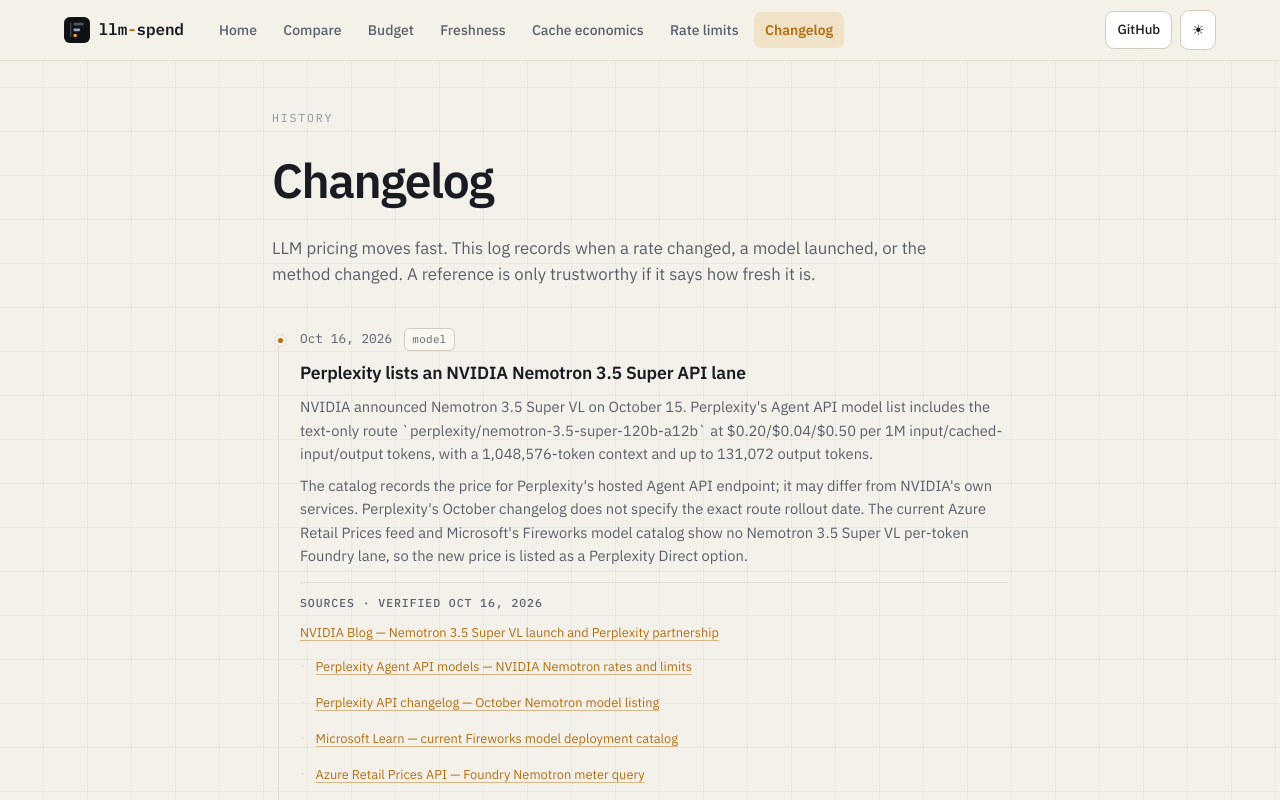
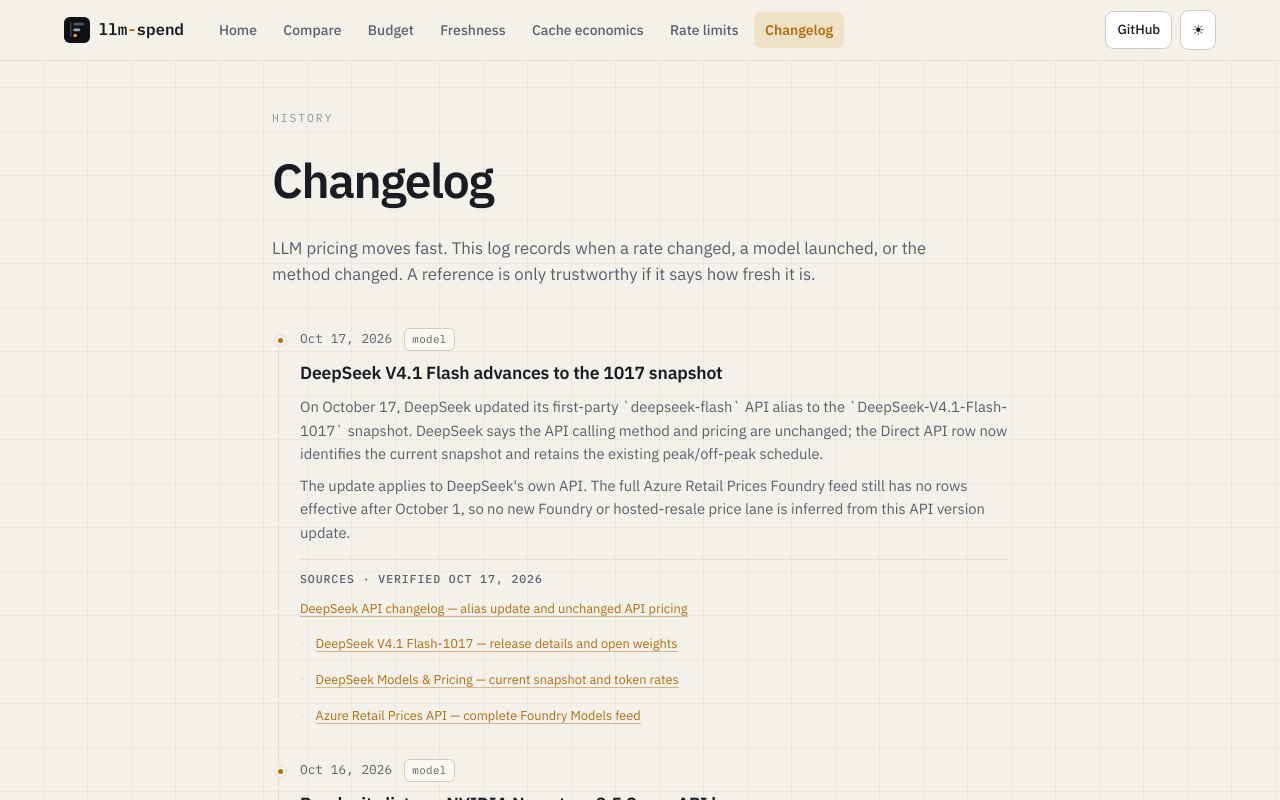
Before and after one commit to realgarit/llm-spend, a Next.js app: page /changelog in a window 1280 px wide. Shown: the top 800 px of the page. Built offline with nearby package versions, Linux system fonts and the light colour scheme.

Commit message:
Track DeepSeek V4.1 Flash 1017 update

```diff
--- a/src/data/changelog.ts
+++ b/src/data/changelog.ts
@@ -23,6 +23,34 @@
  */
 export const changelog: ChangelogEntry[] = [
   {
+    date: "2026-10-17",
+    title: "DeepSeek V4.1 Flash advances to the 1017 snapshot",
+    tag: "model",
+    body: [
+      "On October 17, DeepSeek updated its first-party `deepseek-flash` API alias to the `DeepSeek-V4.1-Flash-1017` snapshot. DeepSeek says the API calling method and pricing are unchanged; the Direct API row now identifies the current snapshot and retains the existing peak/off-peak schedule.",
+      "The update applies to DeepSeek's own API. The full Azure Retail Prices Foundry feed still has no rows effective after October 1, so no new Foundry or hosted-resale price lane is inferred from this API version update.",
+    ],
+    sources: [
+      {
+        label: "DeepSeek API changelog — alias update and unchanged API pricing",
+        href: "https://api-docs.deepseek.com/updates/",
+      },
+      {
+        label: "DeepSeek V4.1 Flash-1017 — release details and open weights",
+        href: "https://api-docs.deepseek.com/news/news261017/",
+      },
+      {
+        label: "DeepSeek Models & Pricing — current snapshot and token rates",
+        href: "https://api-docs.deepseek.com/quick_start/pricing/?model_version=DeepSeek-V4-Pro-0813",
+      },
+      {
+        label: "Azure Retail Prices API — complete Foundry Models feed",
+        href: "https://prices.azure.com/api/retail/prices?%24filter=serviceName%20eq%20%27Foundry%20Models%27",
+      },
+    ],
+    sourcesVerifiedOn: "2026-10-17",
+  },
+  {
     date: "2026-10-16",
     title: "Perplexity lists an NVIDIA Nemotron 3.5 Super API lane",
     tag: "model",
--- a/src/data/providers/deepseek.ts
+++ b/src/data/providers/deepseek.ts
@@ -109,9 +109,9 @@
       maxOutput: 384_000,
       confidence: "official",
       notes:
-        "The `deepseek-flash` endpoint now serves V4.1 Flash. Before 2026-09-10 04:00 UTC, this row's base and legacy variants preserve the V4 Flash schedule; from the transition onward, off-peak is $0.15/$0.003/$0.60 and weekday peak (except Chinese public holidays) is $0.30/$0.006/$1.20 per M (cache hit / cache miss / output order is shown in the source table; the catalog fields are input / cached input / output).",
+        "The direct `deepseek-flash` alias now serves the `DeepSeek-V4.1-Flash-1017` snapshot, upgraded October 17; the API call method and current peak/off-peak price schedule are unchanged. Before 2026-09-10 04:00 UTC, this row's base and legacy variants preserve the V4 Flash schedule; from the transition onward, off-peak is $0.15/$0.003/$0.60 and weekday peak (except Chinese public holidays) is $0.30/$0.006/$1.20 per M (cache hit / cache miss / output order is shown in the source table; the catalog fields are input / cached input / output).",
       sourceNote:
-        "DeepSeek's official API pricing page and September 10 V4.1 Flash announcement, re-read 2026-09-11: `deepseek-flash` is DeepSeek-V4.1-Flash with a 1M context and 384K maximum output; legacy `deepseek-v4-flash` names route to it. The base fields retain the pre-transition V4 Flash off-peak rate for deterministic historical resolution, while the variants below carry the current V4.1 Flash schedule.",
+        "DeepSeek's official API changelog, V4.1 Flash-1017 announcement, and Models & Pricing page, captured 2026-10-17, identify `deepseek-flash` as the alias for the new DeepSeek-V4.1-Flash-1017 snapshot and state that the API call method and pricing are unchanged. The live table retains the 1M context, 384K maximum output, and the peak/off-peak rates represented by the variants below. The base fields retain the pre-transition V4 Flash off-peak rate for deterministic historical resolution.",
       effectiveDate: "2026-09-10",
       variants: [
         {
```
Also changed, not shown: 1 other file (tests, documents, lock files or other folders).
